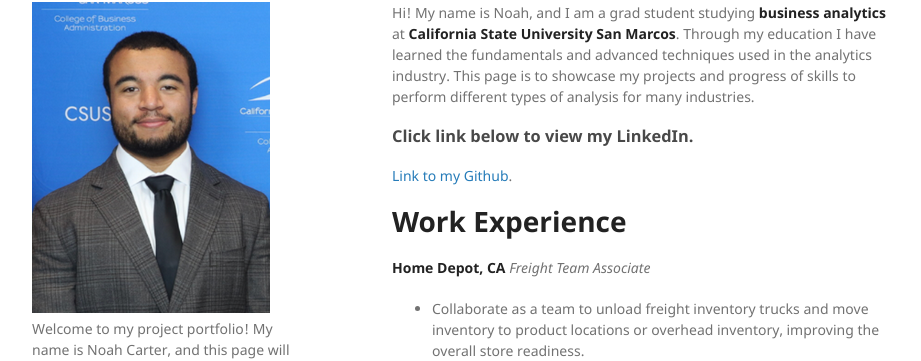
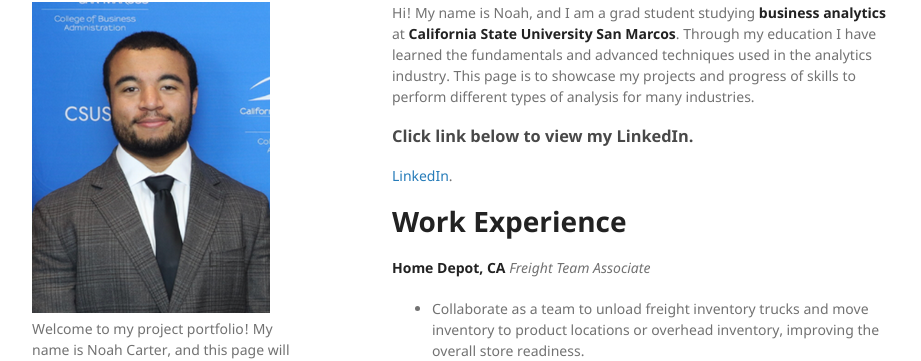
Before and after one commit to NC509/NC509.github.io, a Jekyll site: the page built from index.md, in a window 1280 px wide and 900 px high. Shown: the part 107-468 px from the top of the window, without its empty margins (178-1099 px from the left). Built offline with Jekyll 4.4.1, drawn with Linux system fonts in a browser that asks for light colours; our own code applies the rules of GitHub Pages for plain Markdown files.

Commit message:
Update index.md

```diff
--- a/index.md
+++ b/index.md
@@ -5,7 +5,7 @@ layout: default
 Hi! My name is Noah, and I am a grad student studying **business analytics** at **California State University San Marcos**. Through my education I have learned the fundamentals and advanced techniques used in the analytics industry. This page is to showcase my projects and progress of skills to perform different types of analysis for many industries.
 
 ### Click link below to view my LinkedIn.
-[Link to my Github](https://www.linkedin.com/in/noah-carter-21a608330/?lipi=urn%3Ali%3Apage%3Ad_flagship3_profile_view_base_contact_details%3B87gmgiMfSJGTAvsc7RA%2FdQ%3D%3D).
+[LinkedIn](https://www.linkedin.com/in/noah-carter-21a608330/?lipi=urn%3Ali%3Apage%3Ad_flagship3_profile_view_base_contact_details%3B87gmgiMfSJGTAvsc7RA%2FdQ%3D%3D).
 
 # Work Experience
 **Home Depot, CA**
```
